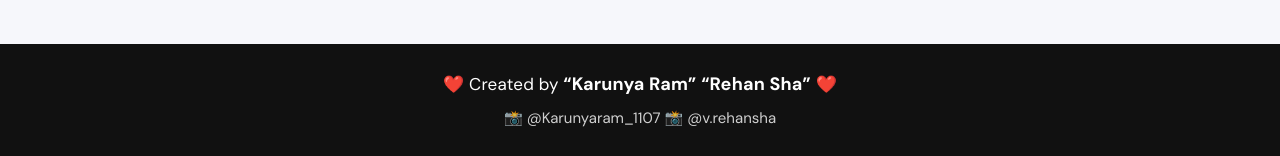
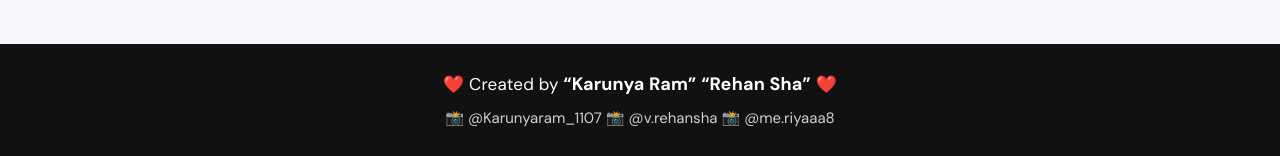
Before and after one commit to rehansha-dev/SPEND-WISE, a Flask app: page /expenses in a window 1280 px wide. Shown: the part 926-1082 px from the top of the page. Run offline with Flask 3, Linux system fonts and the light colour scheme; a user stored in the database is signed in; data comes from the database, SQL or seed files in the repository.

Commit message:
Update base.html

```diff
--- a/templates/base.html
+++ b/templates/base.html
@@ -89,12 +89,16 @@
         <a
             href="https://www.instagram.com/karunyaram_1107/"
             href="https://www.instagram.com/v.rehansha/"
+            herf="https://www.instagram.com/its_ankitaa015/"
+            herf="https://www.instagram.com/rudrakshh.09/"
+            herf="https://www.instagram.com/me.riyaaa8/"
             target="_blank"
             rel="noopener noreferrer"
             class="instagram-link"
         >
             📸 @Karunyaram_1107
             📸 @v.rehansha
+            📸 @me.riyaaa8
         </a>
 
     </div>
```
